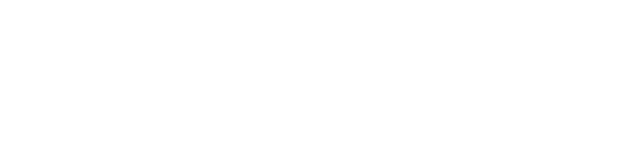
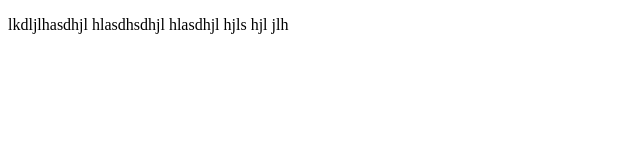
Before and after one commit to LuanSuzuki/primeiroprojeto, a plain HTML site: page teste.html in a window 1280 px wide. Shown: the whole page, without its empty margins (0-640 px from the left). Drawn offline with Linux system fonts and the light colour scheme.

Commit message:
commit test

```diff
--- a/teste.html
+++ b/teste.html
@@ -6,6 +6,6 @@
     <title>teste 9.440</title>
 </head>
 <body>
-
+    <p>lkdljlhasdhjl hlasdhsdhjl hlasdhjl hjls hjl jlh</p>
 </body>
 </html>
```
